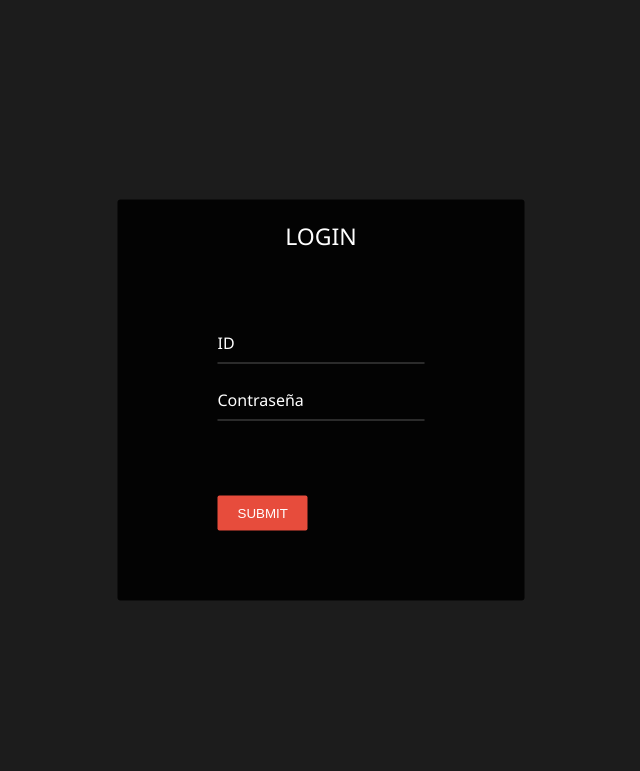
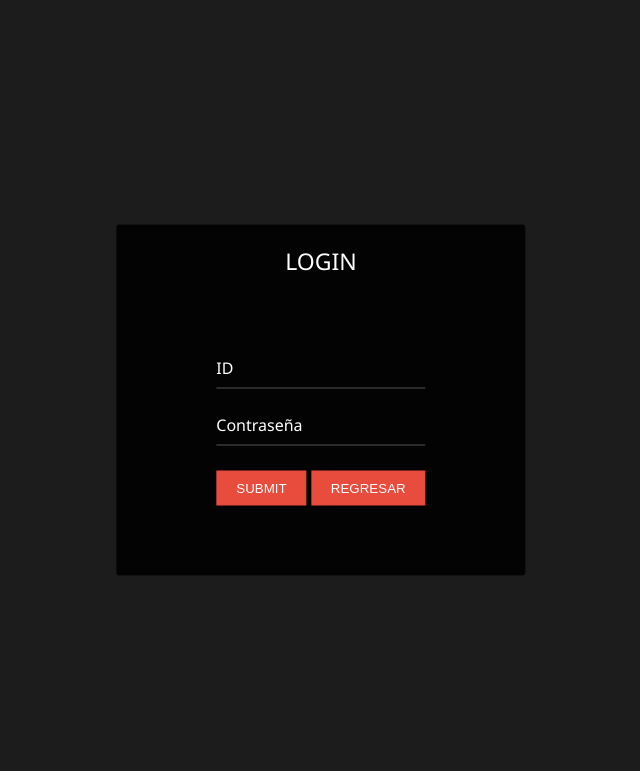
Before and after one commit to Jessmeivi/CentroDeAcopio, a PHP site: page /conexion/login.php in a window 1280 px wide. Shown: the top 771 px of the page, without its empty margins (319-959 px from the left). Run offline with PHP 8.4, Linux system fonts and the light colour scheme.

Commit message:
icono y login

```diff
--- a/Registro.php
+++ b/Registro.php
@@ -4,6 +4,8 @@
     <meta charset="UTF-8">
     <meta name="viewport" content="width=device-width, initial-scale=1.0">
     <title>Recicladora AGS</title>
+    <!-- Agregamos nuestro ícono -->
+    <link rel = "icon" href = "img/imgLogo.png" type = "image/x-icon">
     <!-- Bootstrap -->
     <link rel="stylesheet" href="https://cdn.jsdelivr.net/npm/bootstrap@4.5.3/dist/css/bootstrap.min.css" integrity="sha384-TX8t27EcRE3e/ihU7zmQxVncDAy5uIKz4rEkgIXeMed4M0jlfIDPvg6uqKI2xXr2" crossorigin="anonymous">
     <!-- Fontawsome -->
--- a/actualizar_empleado.php
+++ b/actualizar_empleado.php
@@ -4,6 +4,8 @@
     <meta charset="UTF-8">
     <meta name="viewport" content="width=device-width, initial-scale=1.0">
     <title>Recicladora AGS</title>
+    <!-- Agregamos nuestro ícono -->
+    <link rel = "icon" href = "img/imgLogo.png" type = "image/x-icon">
     <!-- Bootstrap -->
     <link rel="stylesheet" href="https://cdn.jsdelivr.net/npm/bootstrap@4.5.3/dist/css/bootstrap.min.css" integrity="sha384-TX8t27EcRE3e/ihU7zmQxVncDAy5uIKz4rEkgIXeMed4M0jlfIDPvg6uqKI2xXr2" crossorigin="anonymous">
     <!-- Fontawsome -->
--- a/actualizar_recicladora.php
+++ b/actualizar_recicladora.php
@@ -4,6 +4,8 @@
     <meta charset="UTF-8">
     <meta name="viewport" content="width=device-width, initial-scale=1.0">
     <title>Recicladora AGS</title>
+    <!-- Agregamos nuestro ícono -->
+    <link rel = "icon" href = "img/imgLogo.png" type = "image/x-icon">
     <!-- Bootstrap -->
     <link rel="stylesheet" href="https://cdn.jsdelivr.net/npm/bootstrap@4.5.3/dist/css/bootstrap.min.css" integrity="sha384-TX8t27EcRE3e/ihU7zmQxVncDAy5uIKz4rEkgIXeMed4M0jlfIDPvg6uqKI2xXr2" crossorigin="anonymous">
     <!-- Fontawsome -->
--- a/cliente_actualizar.php
+++ b/cliente_actualizar.php
@@ -4,6 +4,8 @@
     <meta charset="UTF-8">
     <meta name="viewport" content="width=device-width, initial-scale=1.0">
     <title>Recicladora AGS</title>
+    <!-- Agregamos nuestro ícono -->
+    <link rel = "icon" href = "img/imgLogo.png" type = "image/x-icon">
     <!-- Bootstrap -->
     <link rel="stylesheet" href="https://cdn.jsdelivr.net/npm/bootstrap@4.5.3/dist/css/bootstrap.min.css" integrity="sha384-TX8t27EcRE3e/ihU7zmQxVncDAy5uIKz4rEkgIXeMed4M0jlfIDPvg6uqKI2xXr2" crossorigin="anonymous">
     <!-- Fontawsome -->
--- a/cliente_eliminar.php
+++ b/cliente_eliminar.php
@@ -4,6 +4,8 @@
     <meta charset="UTF-8">
     <meta name="viewport" content="width=device-width, initial-scale=1.0">
     <title>Recicladora AGS</title>
+    <!-- Agregamos nuestro ícono -->
+    <link rel = "icon" href = "img/imgLogo.png" type = "image/x-icon">
     <!-- Bootstrap -->
     <link rel="stylesheet" href="https://cdn.jsdelivr.net/npm/bootstrap@4.5.3/dist/css/bootstrap.min.css" integrity="sha384-TX8t27EcRE3e/ihU7zmQxVncDAy5uIKz4rEkgIXeMed4M0jlfIDPvg6uqKI2xXr2" crossorigin="anonymous">
     <!-- Fontawsome -->
--- a/css/login.css
+++ b/css/login.css
@@ -60,8 +60,6 @@ body{
     color: #fff;
 	padding:10px 20px;
 	text-transform:uppercase;
-	margin-top:50px;
-	border-radius:2px;
 	cursor:pointer;
 	position:relative;
 }
--- a/database.php
+++ b/database.php
@@ -4,7 +4,7 @@
         $servername = "localhost";
         $database = "ca";
         $username = "root";
-        $password = "Alex4444"; //contraseña de cada quien
+        $password = ""; //contraseña de cada quien
 
         //Crear la conexion
         /*
--- a/emp_eliminar.php
+++ b/emp_eliminar.php
@@ -4,6 +4,8 @@
     <meta charset="UTF-8">
     <meta name="viewport" content="width=device-width, initial-scale=1.0">
     <title>Recicladora AGS</title>
+    <!-- Agregamos nuestro ícono -->
+    <link rel = "icon" href = "img/imgLogo.png" type = "image/x-icon">
     <!-- Bootstrap -->
     <link rel="stylesheet" href="https://cdn.jsdelivr.net/npm/bootstrap@4.5.3/dist/css/bootstrap.min.css" integrity="sha384-TX8t27EcRE3e/ihU7zmQxVncDAy5uIKz4rEkgIXeMed4M0jlfIDPvg6uqKI2xXr2" crossorigin="anonymous">
     <!-- Fontawsome -->
--- a/empleados_agregar.php
+++ b/empleados_agregar.php
@@ -4,6 +4,8 @@
     <meta charset="UTF-8">
     <meta name="viewport" content="width=device-width, initial-scale=1.0">
     <title>Recicladora AGS</title>
+    <!-- Agregamos nuestro ícono -->
+    <link rel = "icon" href = "img/imgLogo.png" type = "image/x-icon">
     <!-- Bootstrap -->
     <link rel="stylesheet" href="https://cdn.jsdelivr.net/npm/bootstrap@4.5.3/dist/css/bootstrap.min.css" integrity="sha384-TX8t27EcRE3e/ihU7zmQxVncDAy5uIKz4rEkgIXeMed4M0jlfIDPvg6uqKI2xXr2" crossorigin="anonymous">
     <!-- Fontawsome -->
--- a/index.php
+++ b/index.php
@@ -4,6 +4,9 @@
     <meta charset="UTF-8">
     <meta name="viewport" content="width=device-width, initial-scale=1.0">
     <title>Recicladora AGS</title>
+    <!-- Agregamos nuestro ícono -->
+    <link rel = "icon" href = "img/imgLogo.png" type = "image/x-icon">
+
     <!-- Bootstrap -->
     <link rel="stylesheet" href="https://cdn.jsdelivr.net/npm/bootstrap@4.5.3/dist/css/bootstrap.min.css" integrity="sha384-TX8t27EcRE3e/ihU7zmQxVncDAy5uIKz4rEkgIXeMed4M0jlfIDPvg6uqKI2xXr2" crossorigin="anonymous">
     <!-- Fontawsome -->
--- a/info.php
+++ b/info.php
@@ -4,6 +4,9 @@
     <meta charset="UTF-8">
     <meta name="viewport" content="width=device-width, initial-scale=1.0">
     <title>Recicladora AGS</title>
+    <!-- Agregamos nuestro ícono -->
+    <link rel = "icon" href = "img/imgLogo.png" type = "image/x-icon">
+
     <!-- Bootstrap -->
     <link rel="stylesheet" href="https://cdn.jsdelivr.net/npm/bootstrap@4.5.3/dist/css/bootstrap.min.css" integrity="sha384-TX8t27EcRE3e/ihU7zmQxVncDAy5uIKz4rEkgIXeMed4M0jlfIDPvg6uqKI2xXr2" crossorigin="anonymous">
     <!-- Fontawsome -->
@@ -22,7 +25,7 @@
         <li><a href="index.php">Inicio</a></li>
         <li><a href="productos.php">Productos</a></li>
         <li><a href="info.php">Encuentranos</a></li>
-        <li><a href="inicio_emp.php">Login</a></li>
+        <li><a href="login.php">Login</a></li>
     </ul>
 
     <table class="table table-hover">
--- a/login.php
+++ b/login.php
@@ -3,7 +3,9 @@
 <head>
     <meta charset="UTF-8">
     <meta name="viewport" content="width=device-width, initial-scale=1.0">
-    <title>Document</title>
+    <title>Recicladora AGS</title>
+    <!-- Agregamos nuestro ícono -->
+    <link rel = "icon" href = "img/imgLogo.png" type = "image/x-icon">
 
     <link rel="stylesheet" href="css/login.css">
 </head>
@@ -20,7 +22,9 @@
                 <label>Contraseña</label>
             </div>
             <button type="submit" class="btn">submit</button>
+            <input type="button" value="Regresar" class="btn" onclick="location='index.php'"/>
         </form>
+
     </div>
 </body>
 </html>
--- a/producto_actualizar.php
+++ b/producto_actualizar.php
@@ -4,6 +4,8 @@
     <meta charset="UTF-8">
     <meta name="viewport" content="width=device-width, initial-scale=1.0">
     <title>Recicladora AGS</title>
+    <!-- Agregamos nuestro ícono -->
+    <link rel = "icon" href = "img/imgLogo.png" type = "image/x-icon">
     <!-- Bootstrap -->
     <link rel="stylesheet" href="https://cdn.jsdelivr.net/npm/bootstrap@4.5.3/dist/css/bootstrap.min.css" integrity="sha384-TX8t27EcRE3e/ihU7zmQxVncDAy5uIKz4rEkgIXeMed4M0jlfIDPvg6uqKI2xXr2" crossorigin="anonymous">
     <!-- Fontawsome -->
--- a/productos.php
+++ b/productos.php
@@ -4,6 +4,8 @@
     <meta charset="UTF-8">
     <meta name="viewport" content="width=device-width, initial-scale=1.0">
     <title>Recicladora AGS</title>
+    <!-- Agregamos nuestro ícono -->
+    <link rel = "icon" href = "img/imgLogo.png" type = "image/x-icon">
 
     <!-- Bootstrap -->
     <link rel="stylesheet" href="https://cdn.jsdelivr.net/npm/bootstrap@4.5.3/dist/css/bootstrap.min.css" integrity="sha384-TX8t27EcRE3e/ihU7zmQxVncDAy5uIKz4rEkgIXeMed4M0jlfIDPvg6uqKI2xXr2" crossorigin="anonymous">
@@ -78,7 +80,7 @@
         <li><a href="index.php">Inicio</a></li>
         <li><a href="productos.php">Productos</a></li>
         <li><a href="info.php">Encuentranos</a></li>
-        <li><a href="inicio_emp.php">Login</a></li>
+        <li><a href="login.php">Login</a></li>
     </ul>
 
 
--- a/productos_agregar.php
+++ b/productos_agregar.php
@@ -4,6 +4,8 @@
     <meta charset="UTF-8">
     <meta name="viewport" content="width=device-width, initial-scale=1.0">
     <title>Recicladora AGS</title>
+    <!-- Agregamos nuestro ícono -->
+    <link rel = "icon" href = "img/imgLogo.png" type = "image/x-icon">
     <!-- Bootstrap -->
     <link rel="stylesheet" href="https://cdn.jsdelivr.net/npm/bootstrap@4.5.3/dist/css/bootstrap.min.css" integrity="sha384-TX8t27EcRE3e/ihU7zmQxVncDAy5uIKz4rEkgIXeMed4M0jlfIDPvg6uqKI2xXr2" crossorigin="anonymous">
     <!-- Fontawsome -->
--- a/productos_eliminar.php
+++ b/productos_eliminar.php
@@ -4,6 +4,8 @@
     <meta charset="UTF-8">
     <meta name="viewport" content="width=device-width, initial-scale=1.0">
     <title>Recicladora AGS</title>
+    <!-- Agregamos nuestro ícono -->
+    <link rel = "icon" href = "img/imgLogo.png" type = "image/x-icon">
     <!-- Bootstrap -->
     <link rel="stylesheet" href="https://cdn.jsdelivr.net/npm/bootstrap@4.5.3/dist/css/bootstrap.min.css" integrity="sha384-TX8t27EcRE3e/ihU7zmQxVncDAy5uIKz4rEkgIXeMed4M0jlfIDPvg6uqKI2xXr2" crossorigin="anonymous">
     <!-- Fontawsome -->
--- a/recicladora_eliminar.php
+++ b/recicladora_eliminar.php
@@ -4,6 +4,8 @@
     <meta charset="UTF-8">
     <meta name="viewport" content="width=device-width, initial-scale=1.0">
     <title>Recicladora AGS</title>
+    <!-- Agregamos nuestro ícono -->
+    <link rel = "icon" href = "img/imgLogo.png" type = "image/x-icon">
     <!-- Bootstrap -->
     <link rel="stylesheet" href="https://cdn.jsdelivr.net/npm/bootstrap@4.5.3/dist/css/bootstrap.min.css" integrity="sha384-TX8t27EcRE3e/ihU7zmQxVncDAy5uIKz4rEkgIXeMed4M0jlfIDPvg6uqKI2xXr2" crossorigin="anonymous">
     <!-- Fontawsome -->
--- a/recicladoras.php
+++ b/recicladoras.php
@@ -4,6 +4,8 @@
     <meta charset="UTF-8">
     <meta name="viewport" content="width=device-width, initial-scale=1.0">
     <title>Recicladora AGS</title>
+    <!-- Agregamos nuestro ícono -->
+    <link rel = "icon" href = "img/imgLogo.png" type = "image/x-icon">
     <!-- Bootstrap -->
     <link rel="stylesheet" href="https://cdn.jsdelivr.net/npm/bootstrap@4.5.3/dist/css/bootstrap.min.css" integrity="sha384-TX8t27EcRE3e/ihU7zmQxVncDAy5uIKz4rEkgIXeMed4M0jlfIDPvg6uqKI2xXr2" crossorigin="anonymous">
     <!-- Fontawsome -->
--- a/val_login.php
+++ b/val_login.php
@@ -17,7 +17,7 @@
     }else{
 ?>
 <?php
-    header('Location: index.php');
+    header('Location: login.php');
 ?>
 <?php
     }
```
Also changed, not shown: inicio_emp.php (+7 -1 lines).
